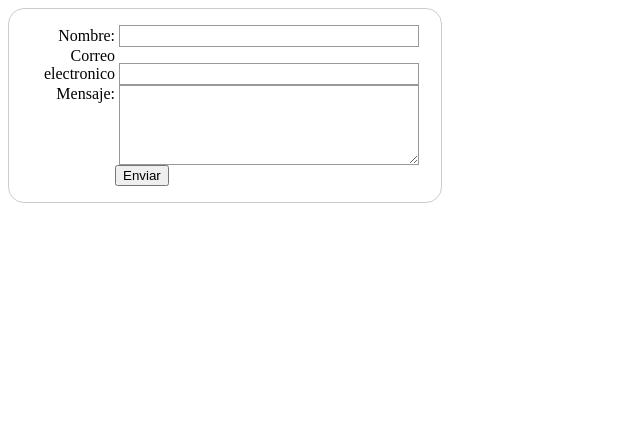
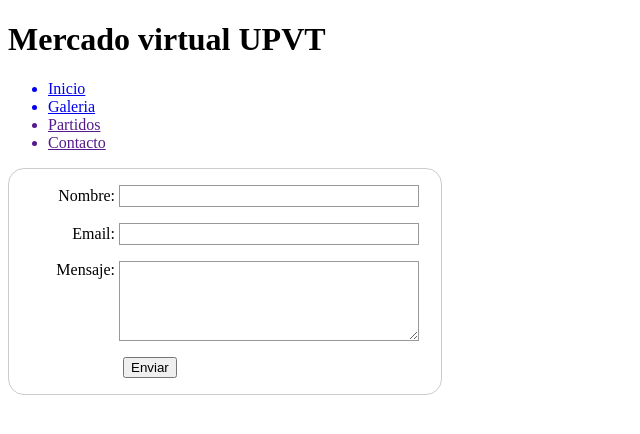
Before and after one commit to AztFireSpell/MercadoVirtual, a PHP site: page / in a window 1280 px wide. Shown: the top 434 px of the page, without its empty margins (0-640 px from the left). Run offline with PHP 8.4, Linux system fonts and the light colour scheme.

Commit message:
Utilizacion de php

```diff
--- /dev/null
+++ b/encabezado.php
@@ -0,0 +1,11 @@
+<header>
+    <h1>Mercado virtual UPVT</h1>
+</header>
+<nav>
+<ul>
+<a href="index.php"><li>Inicio</li></a>
+<a href="galeria.php"><li>Galeria</li></a>
+<a href=""><li>Partidos</li></a>
+<a href=""><li>Contacto</li></a>
+</ul>
+</nav>
--- a/index.html
+++ b/index.php
@@ -6,18 +6,21 @@
     <title></title>
   </head>
   <body>
-    <form action="index.html" method="post">
+    <?php
+        require_once("encabezado.php");
+     ?>
+    <form action="Desde aqui" method="post">
       <div>
         <label for="name">Nombre:</label>
-        <input type="text" id="name">
+        <input type="text" id="name" name="user_name">
       </div>
       <div>
-        <label for="mail">Correo electronico</label>
-        <input type="text" id="mail">
+        <label for="mail">Email:</label>
+        <input type="text" id="mail" name="user_mail">
       </div>
       <div>
         <label for="msg">Mensaje:</label>
-        <textarea id="msg" ></textarea>
+        <textarea id="msg" name="user_message" ></textarea>
       </div>
       <div class="boton">
         <button type="submit">Enviar</button>
--- a/style.css
+++ b/style.css
@@ -1,14 +1,13 @@
 form{
   margin: 0;
   width: 400px;
-
   padding: 1em;
   border: 1px solid #CCC;
   border-radius: 1em;
 }
 
 form div + div{
-  margin-top: 1em:
+  margin-top: 1em;
 }
 
 label{
@@ -38,5 +37,5 @@ textarea{
 
 .boton{
   padding-left: 90px;
-
+  margin-left: .5em;
 }
```
